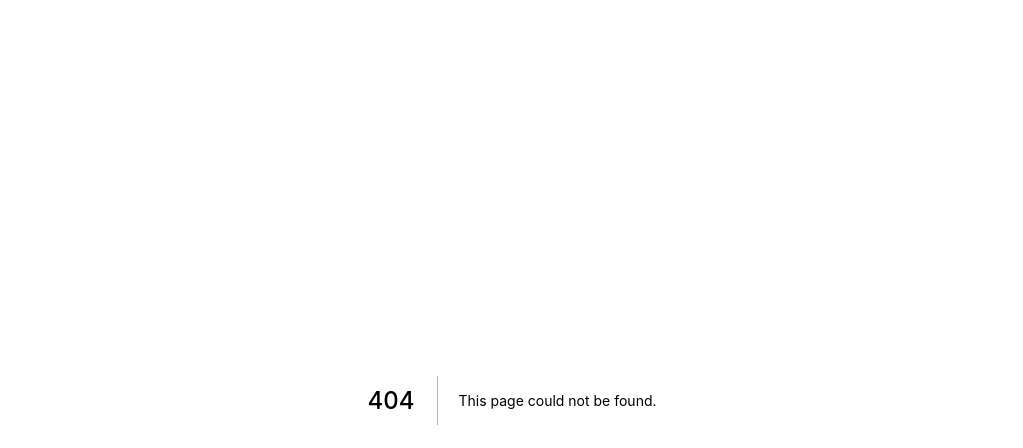
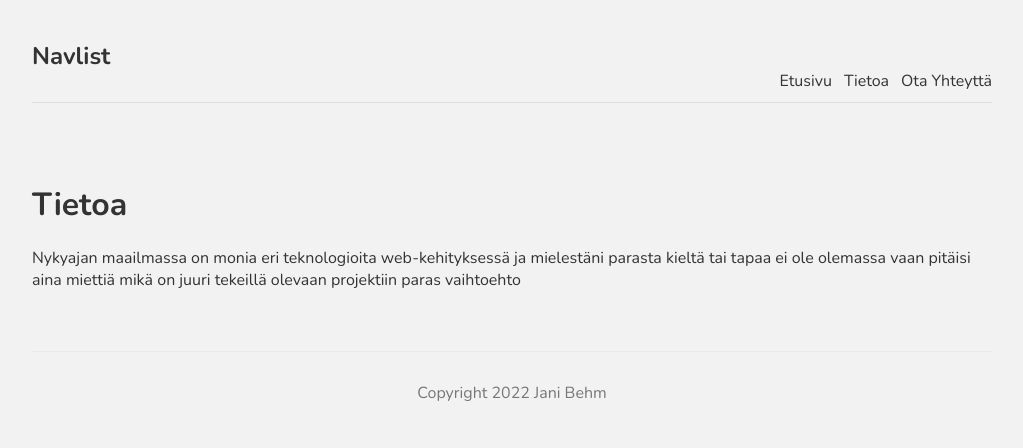
Before and after one commit to janibehm/portfolio-jani, a Next.js app: page /about in a window 1280 px wide. Before the commit this address had no page. Shown: the top 448 px of the page, without its empty margins (128-1151 px from the left). Built offline with nearby package versions, Linux system fonts and the light colour scheme.

Commit message:
adding styles

```diff
--- /dev/null
+++ b/components/Footer.js
@@ -0,0 +1,8 @@
+const Footer = () => {
+    return (
+    <footer>
+    Copyright 2022 Jani Behm
+    </footer> );
+}
+
+export default Footer;
--- /dev/null
+++ b/components/Layout.js
@@ -0,0 +1,15 @@
+import Navbar from "./Navbar";
+import Footer from "./Footer";
+
+const Layout = ({ children }) => {
+    return (
+        <div className="content">
+    <Navbar/>
+        {children}
+    <Footer/>
+
+        </div>
+     );
+}
+
+export default Layout;
--- /dev/null
+++ b/components/Navbar.js
@@ -0,0 +1,18 @@
+import Link from 'next/link';
+
+const Navbar = () => {
+  return (
+        <nav>
+    <div className="logo">
+      <h1>Navlist</h1>
+    </div>
+
+      <Link href="/"><a>Etusivu</a></Link>
+      <Link href="/about"><a>Tietoa</a></Link>
+      <Link href="/subfolder"><a>Ota Yhteyttä</a></Link>
+
+    </nav>
+  );
+}
+
+export default Navbar;
--- a/package.json
+++ b/package.json
@@ -9,9 +9,9 @@
     "lint": "next lint"
   },
   "dependencies": {
-    "next": "12.1.4",
-    "react": "18.0.0",
-    "react-dom": "18.0.0"
+    "next": "^12.1.4",
+    "react": "^18.0.0",
+    "react-dom": "^18.0.0"
   },
   "devDependencies": {
     "eslint": "8.13.0",
--- a/pages/_app.js
+++ b/pages/_app.js
@@ -1,7 +1,12 @@
 import '../styles/globals.css'
+import Layout from '../components/Layout'
 
 function MyApp({ Component, pageProps }) {
-  return <Component {...pageProps} />
+  return (
+  <Layout>
+    <Component {...pageProps} />
+  </Layout>
+  )
 }
 
 export default MyApp
--- /dev/null
+++ b/pages/about.js
@@ -0,0 +1,16 @@
+const about = () => {
+    return (
+        <>
+        <div>
+        <h1>Tietoa</h1>
+        </div>
+        <div>
+            <p>Nykyajan maailmassa on monia eri teknologioita web-kehityksessä ja mielestäni parasta kieltä tai
+            tapaa ei ole olemassa vaan pitäisi aina miettiä mikä on juuri tekeillä olevaan projektiin paras vaihtoehto</p>
+        </div></>
+
+
+    );
+}
+
+export default about;
--- a/styles/globals.css
+++ b/styles/globals.css
@@ -1,16 +1,37 @@
-html,
+@import url('https://fonts.googleapis.com/css2?family=Nunito:wght@300;400;600;700&display=swap');
+
 body {
-  padding: 0;
-  margin: 0;
-  font-family: -apple-system, BlinkMacSystemFont, Segoe UI, Roboto, Oxygen,
-    Ubuntu, Cantarell, Fira Sans, Droid Sans, Helvetica Neue, sans-serif;
+  background: #f2f2f2;
+  color: #333;
+  font-family: "Nunito";
 }
-
 a {
-  color: inherit;
+  color: #333;
   text-decoration: none;
 }
-
-* {
-  box-sizing: border-box;
+.content {
+  max-width: 960px;
+  margin: 0 auto;
 }
+nav {
+  margin: 10px auto 80px;
+  padding: 10px 0;
+  display: flex;
+  justify-content: flex-end;
+  align-items: flex-end;
+  border-bottom: 1px solid #ddd;
+}
+nav a {
+  margin-left: 12px;
+}
+nav .logo {
+  margin-right: auto;
+}
+footer {
+  display: block;
+  text-align: center;
+  padding: 30px 0;
+  margin-top: 60px;
+  color: #777;
+  border-top: 1px solid #eaeaea;
+}
```
Also changed, not shown: pages/index.js (+12 -59 lines), pages/subfolder/index.js (added, +10 -0 lines), pages/subfolder/test.js (added, +9 -0 lines), styles/Home.module.css (+13 -111 lines), styles/Subfolder.module.css (added), 2 other files (tests, documents, lock files or other folders).
